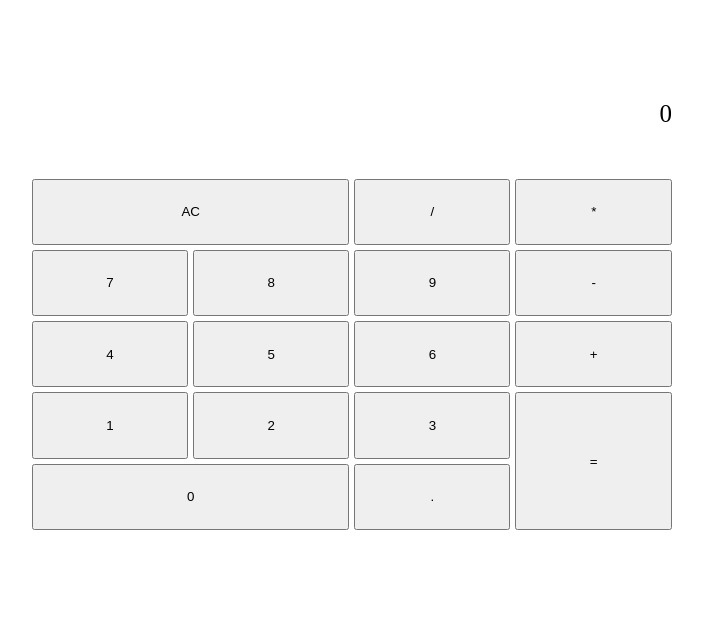
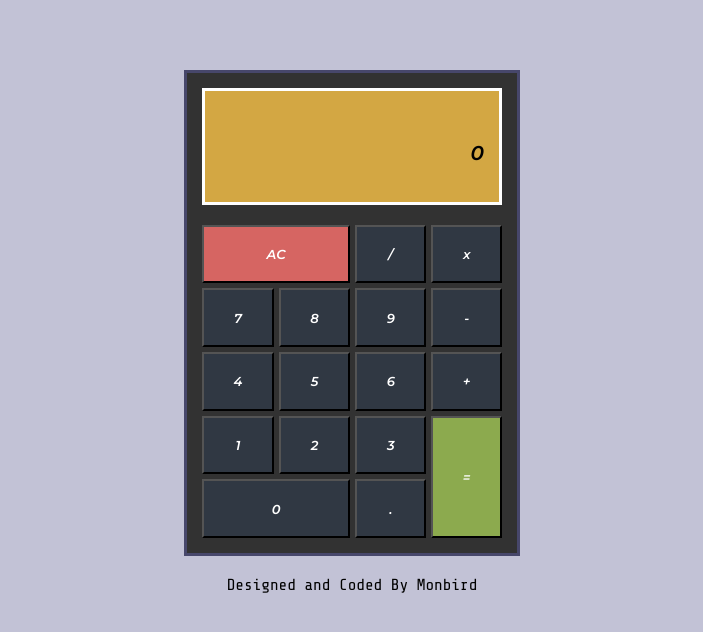
Before and after one commit to monbird/calculator, a React app: page / in a window 1280 px wide. Shown: the whole page, without its empty margins (288-991 px from the left). Built offline with nearby package versions, Linux system fonts and the light colour scheme.

Commit message:
add css styling

```diff
--- a/public/index.html
+++ b/public/index.html
@@ -8,5 +8,6 @@
   </head>
   <body>
     <div id="root"></div>
+    <p id="author">Designed and Coded By <a href="http://monbird.com/" target="_blank">Monbird</a></p>
   </body>
 </html>
--- a/src/index.js
+++ b/src/index.js
@@ -90,7 +90,7 @@ class Calculator extends React.Component {
           // handle operator inputs
           case "+":
           case "-":
-          case "*":
+          case "x":
           case "/":
             if(input.slice(-1) == "."){ // appends "0" when the input ends with ".", like . -> .0
               input += "0";
@@ -128,6 +128,7 @@ class Calculator extends React.Component {
               input += '0';
             }
             output = input + '=';
+            input = input.replace(/x/g, '*'); // replace 'x' for '*' as eval function does not recognise 'x's and throws an error
             input = String(Math.round(1000000000000 * eval(input)) / 1000000000000);
             decimalFlag = true;
             clearInputFlag = true;
@@ -157,9 +158,11 @@ class Calculator extends React.Component {
   // render child components
   render() {
     return (
-      <div id="grid-container">
-        <Screen id="display1" display={this.state.output}/>
-        <Screen id="display2" display={this.state.input}/>
+      <div id="grid-container" className="calculator">
+        <div id="displays">
+          <Screen id="display1" display={this.state.output}/>
+          <Screen id="display2" display={this.state.input}/>
+        </div>
         <Button id="zero" name="0" handleClick={this.handleClick}/>
         <Button id="one" name="1" handleClick={this.handleClick}/>
         <Button id="two" name="2" handleClick={this.handleClick}/>
@@ -175,7 +178,7 @@ class Calculator extends React.Component {
         <Button id="decimal" name="." handleClick={this.handleClick}/>
         <Button id="add" name="+" handleClick={this.handleClick}/>
         <Button id="subtract" name="-" handleClick={this.handleClick}/>
-        <Button id="multiply" name="*" handleClick={this.handleClick}/>
+        <Button id="multiply" name="x" handleClick={this.handleClick}/>
         <Button id="divide" name="/" handleClick={this.handleClick}/>
       </div>
     );
--- a/src/style.css
+++ b/src/style.css
@@ -1,108 +1,157 @@
-#grid-container {
+@import url('https://fonts.googleapis.com/css2?family=Montserrat:ital,wght@1,600&display=swap');
+@import url('https://fonts.googleapis.com/css2?family=Share+Tech+Mono&display=swap');
+
+body {
+  background: #c2c2d6;
+  font-family: 'Montserrat', sans-serif;
+}
+
+.calculator {
+  border: 3px solid #47476b;
+  padding: 15px;
+  background-color: rgb(50, 50, 50);
   display: grid;
   grid-gap: 5px;
   grid-template-columns: auto auto auto auto;
   grid-template-rows: auto auto auto auto auto auto;
-  margin: 50px auto;
-  height: 60vh;
-  width: 50vw;
+  margin: 70px auto 20px auto;
+  height: 450px;
+  width: 300px;
+}
+
+#displays {
+  grid-column: 1 / 5;
+  grid-row: 1 / 2;
+  background-color: rgb(211, 167, 67);
+  border: 3px solid white;
+  text-align: right;
+  margin-bottom: 15px;
+  padding: 15px 15px 0px 20px;
 }
 
 #display1 {
-  grid-column: 1 / 5;
-  grid-row: 1 / 2;
-  font-size: 18px;
-  text-align: right;
+  font-size: 14px;
+  height: 25px;
 }
 
 #display2 {
-  grid-column: 1 / 5;
-  grid-row: 2 / 3;
-  font-size: 25px;
-  text-align: right;
+  font-size: 20px;
+  padding-top: 10px;
+}
+
+button {
+  background-color: rgb(48, 56, 67);
+  font-family: 'Montserrat', sans-serif !important;
+  color: white;
+  font-size: 13px;
+}
+
+button:hover {
+  border: 1px solid gray;
+}
+
+button:focus {
+  outline: none;
 }
 
 #zero {
   grid-column: 1 / 3;
-  grid-row: 7 / 8;
+  grid-row: 6 / 7;
 }
 
 #one {
   grid-column: 1 / 2;
-  grid-row: 6 / 7;
+  grid-row: 5 / 6;
 }
 
 #two {
   grid-column: 2 / 3;
-  grid-row: 6 / 7;
+  grid-row: 5 / 6;
 }
 
 #three {
   grid-column: 3 / 4;
-  grid-row: 6 / 7;
+  grid-row: 5 / 6;
 }
 
 #four {
   grid-column: 1 / 2;
-  grid-row: 5 / 6;
+  grid-row: 4 / 5;
 }
 
 #five {
   grid-column: 2 / 3;
-  grid-row: 5 / 6;
+  grid-row: 4 / 5;
 }
 
 #six {
   grid-column: 3 / 4;
-  grid-row: 5 / 6;
+  grid-row: 4 / 5;
 }
 
 #seven {
   grid-column: 1 / 2;
-  grid-row: 4 / 5;
+  grid-row: 3 / 4;
 }
 
 #eight {
   grid-column: 2 / 3;
-  grid-row: 4 / 5;
+  grid-row: 3 / 4;
 }
 
 #nine {
   grid-column: 3 / 4;
-  grid-row: 4 / 5;
+  grid-row: 3 / 4;
 }
 
 #clear {
   grid-column: 1 / 3;
-  grid-row: 3 / 4;
+  grid-row: 2 / 3;
+  background-color: rgb(214, 101, 98);
 }
 
 #equals {
   grid-column: 4 / 5;
-  grid-row: 6 / 8;
+  grid-row: 5 / 7;
+  background-color: rgb(140, 170, 78);
 }
 
 #decimal {
   grid-column: 3 / 4;
-  grid-row: 7 / 8;
+  grid-row: 6 / 7;
 }
 
 #add {
   grid-column: 4 / 5;
-  grid-row: 5 / 6;
+  grid-row: 4 / 5;
 }
 
 #subtract {
   grid-column: 4 / 5;
-  grid-row: 4 / 5;
+  grid-row: 3 / 4;
 }
 
 #multiply {
   grid-column: 4 / 5;
-  grid-row: 3 / 4;
+  grid-row: 2 / 3;
 }
 
 #divide {
   grid-column: 3 / 4;
-  grid-row: 3 / 4;
+  grid-row: 2 / 3;
 }
+
+#author {
+  font-family: 'Share Tech Mono', sans;
+  font-size: 16px;
+  text-align: center;
+}
+
+#author a {
+  text-decoration: none;
+  color: black;
+}
+
+#author a:hover {
+  color: rgb(214, 101, 98);
+}
```
